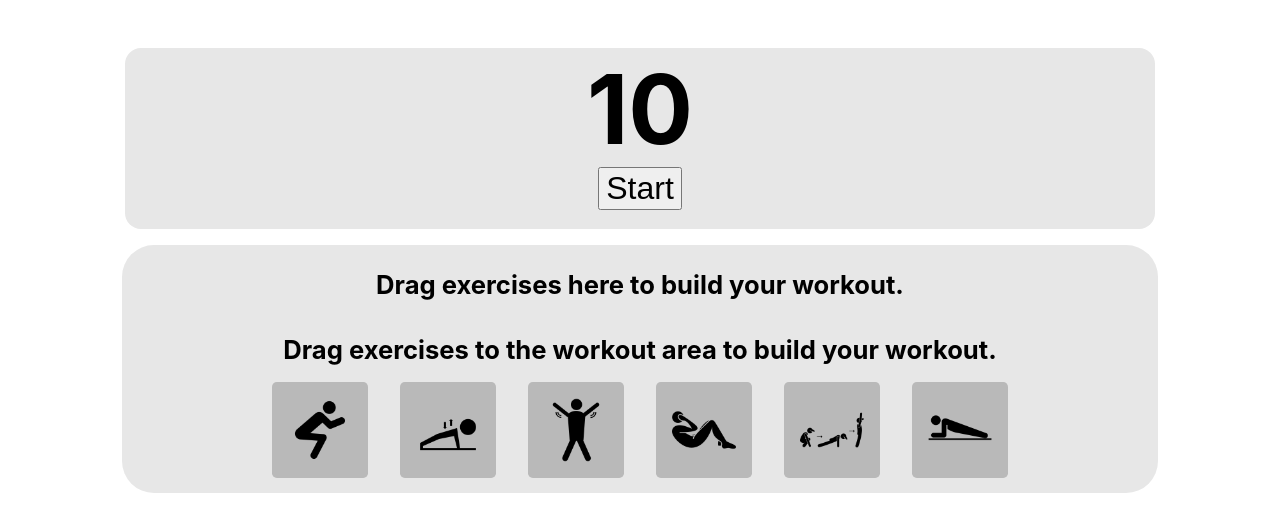
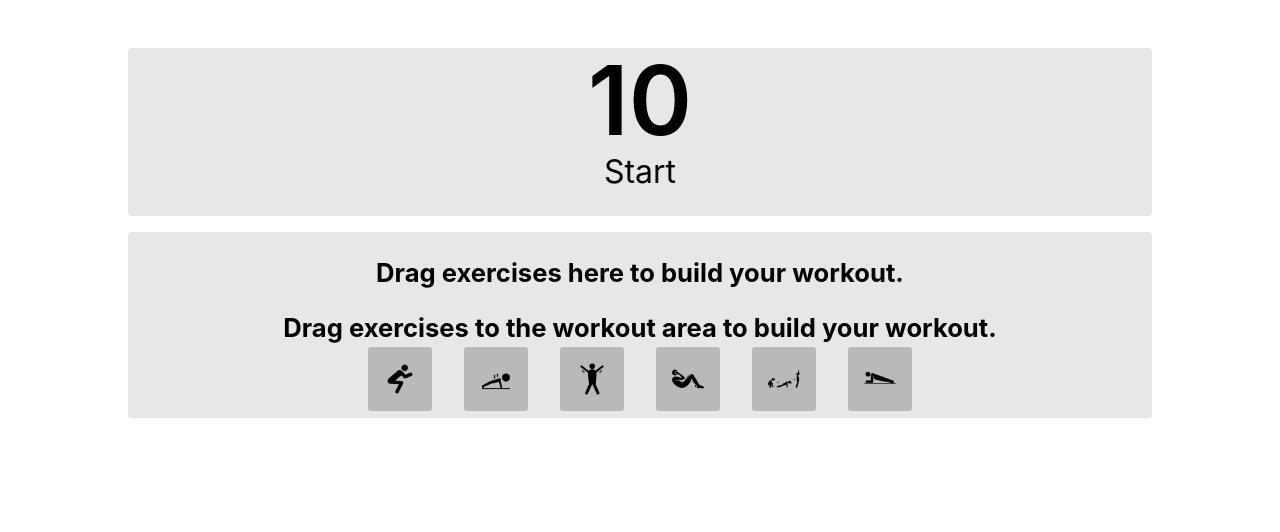
Before and after one commit to ThbltLmr/tabata-workout, a React (Create React App) app: page / in a window 1280 px wide. Shown: the top 532 px of the page. Built offline with nearby package versions, Linux system fonts and the light colour scheme.

Commit message:
started migrating to tailwind

```diff
--- a/src/App.js
+++ b/src/App.js
@@ -1,4 +1,4 @@
-import './App.css';
+import './App.scss';
 import { useState, useEffect } from "react";
 import { DragDropContext } from 'react-beautiful-dnd';
 import initalData from './exercise_data';
@@ -142,12 +142,12 @@ function App() {
   }
 
   return (
-    <div className="App">
-      <div className="tabataTimer">
-        <div className="timer">{seconds}</div>
+    <div className="h-screen text-center flex flex-col rounded">
+      <div className="bg-light-gray flex flex-col items-center justify-center mt-12 mb-4 mx-auto w-4/5 p-1 rounded">
+        <div className="text-8xl font-semibold">{seconds}</div>
         <button className="startButton" onClick={toggleTimer}>{buttonMessage}</button>
       </div>
-      <div className='exercisesContainer'>
+      <div className='exercisesContainer rounded'>
         <DragDropContext onDragEnd={onDragEnd}>
           {state.listOrder.map((listId) => {
             const list = state.lists[listId];
--- a/src/App.css
+++ b/src/App.scss
@@ -1,26 +1,6 @@
-.App {
-  text-align: center;
-  height: 100vh;
-  display: flex;
-  flex-direction: column;
-}
-
-.tabataTimer {
-  display: flex;
-  flex-direction: column;
-  justify-content: center;
-  align-items: center;
-  margin: 3em auto 1em auto;
-  background-color: rgb(231, 231, 231);
-  width: 80%;
-  padding: 0.2em;
-  border-radius: 1em;
-}
-
-.timer {
-  font-size: 6em;
-  font-weight: 700;
-}
+@tailwind base;
+@tailwind components;
+@tailwind utilities;
 
 .flex-container {
   display: flex;
@@ -34,7 +14,6 @@
   background-color: rgb(231, 231, 231);
   width: 80%;
   padding: 0.2em;
-  border-radius: 1em;
 }
 
 .ExerciseList {
--- a/src/index.js
+++ b/src/index.js
@@ -1,6 +1,6 @@
 import React from 'react';
 import ReactDOM from 'react-dom/client';
-import './index.css';
+import './index.scss';
 import App from './App';
 import reportWebVitals from './reportWebVitals';
 
--- a/tailwind.config.js
+++ b/tailwind.config.js
@@ -1,8 +1,16 @@
 /** @type {import('tailwindcss').Config} */
 module.exports = {
-  content: [],
+  content: [
+    "./src/**/*.{js,jsx,ts,tsx}",
+  ],
   theme: {
-    extend: {},
+    extend: {
+      colors: {
+        'light-gray': '#e7e7e7',
+        'mid-gray': '#d1d1d1',
+        'dark-gray': '#a9a9a9'
+      }
+    },
   },
   plugins: [],
 }
```
Also changed, not shown: src/index.scss (renamed from src/index.css).
